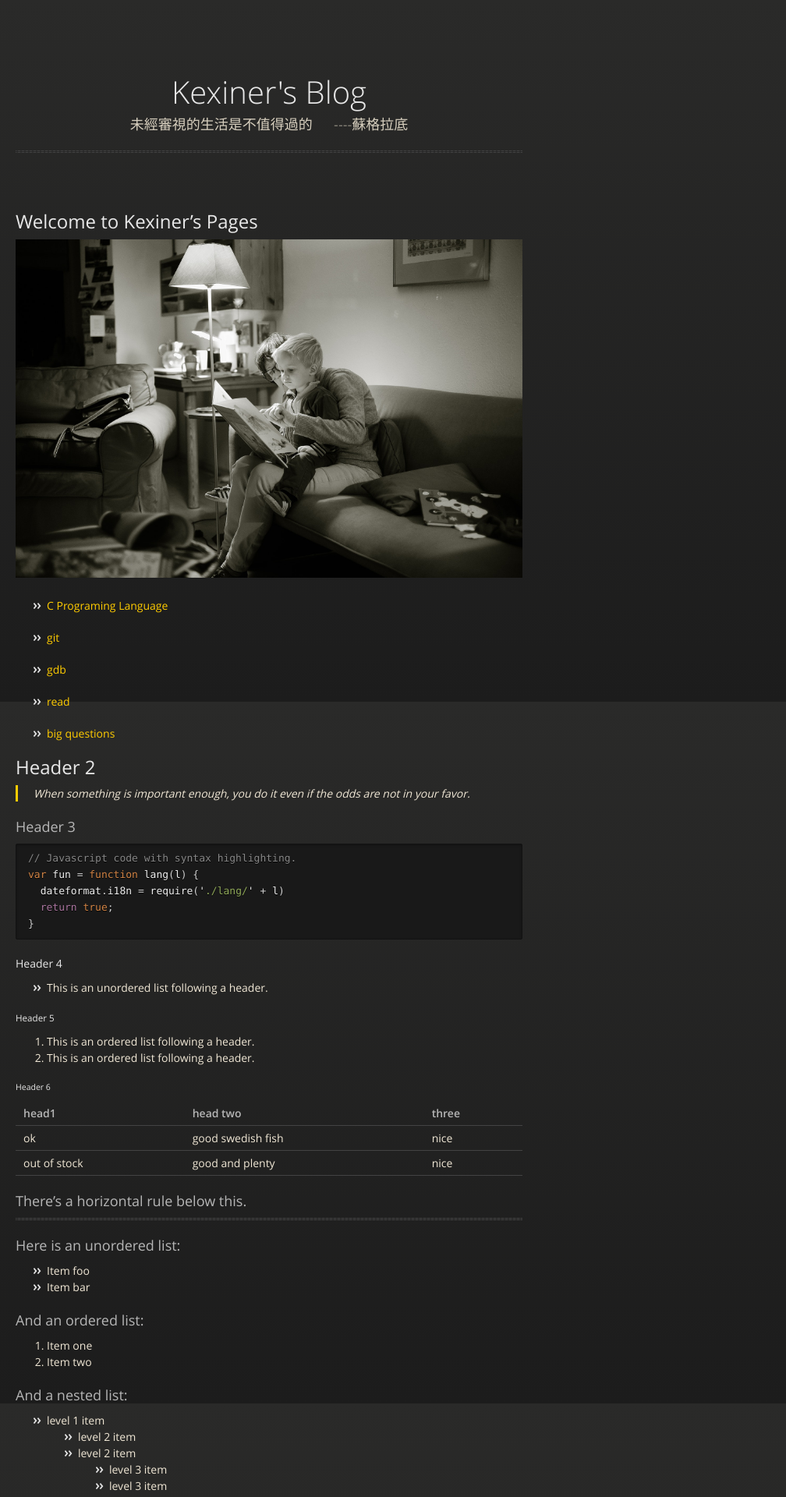
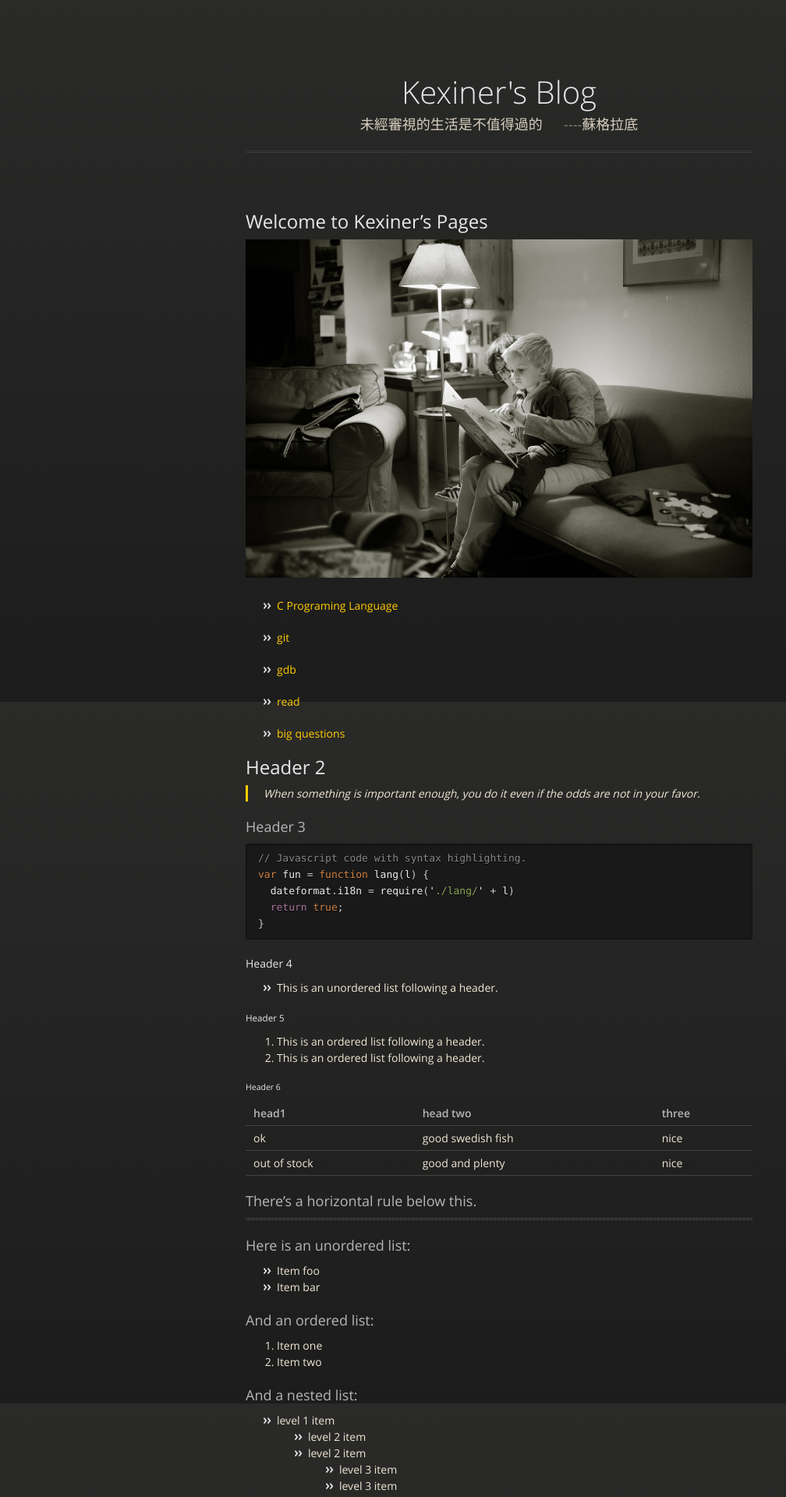
Before and after one commit to kexinerchen/kexinerchen.github.io, a Jekyll site: the page built from index.md, in a window 1280 px wide. Shown: the top 1920 px of the page at 78% size, without its empty margins (0-1008 px from the left). Built offline with Jekyll 4.4.1, drawn with Linux system fonts in a browser that asks for light colours; our own code applies the rules of GitHub Pages for plain Markdown files.

Commit message:
Update jekyll-theme-midnight.scss

```diff
--- a/_sass/jekyll-theme-midnight.scss
+++ b/_sass/jekyll-theme-midnight.scss
@@ -76,7 +76,7 @@ strong {
 }
 
 .wrapper {
-  max-width:1300px;
+  max-width:650px;
   margin:0 auto;
   position:relative;
   padding: 0 20px;
```
